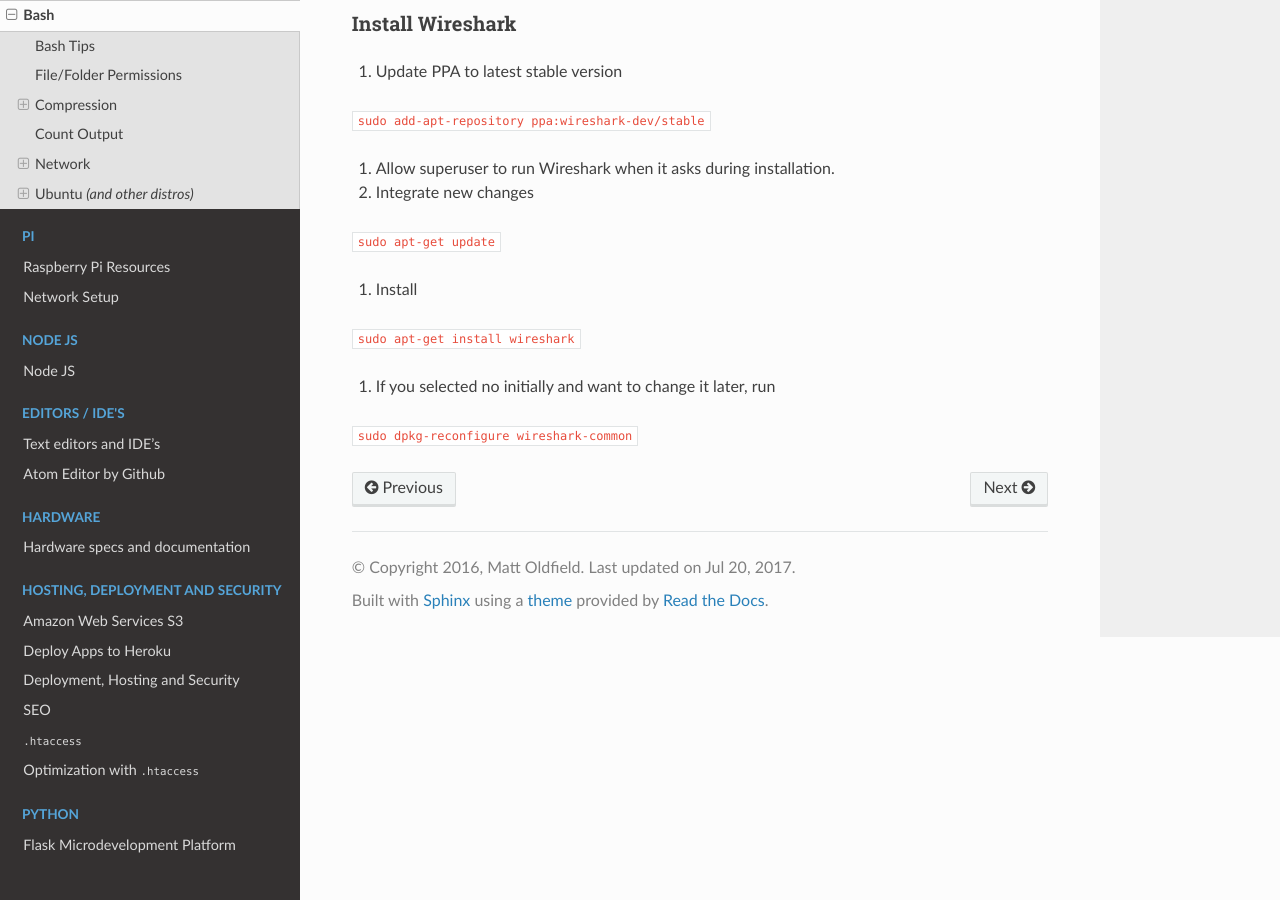
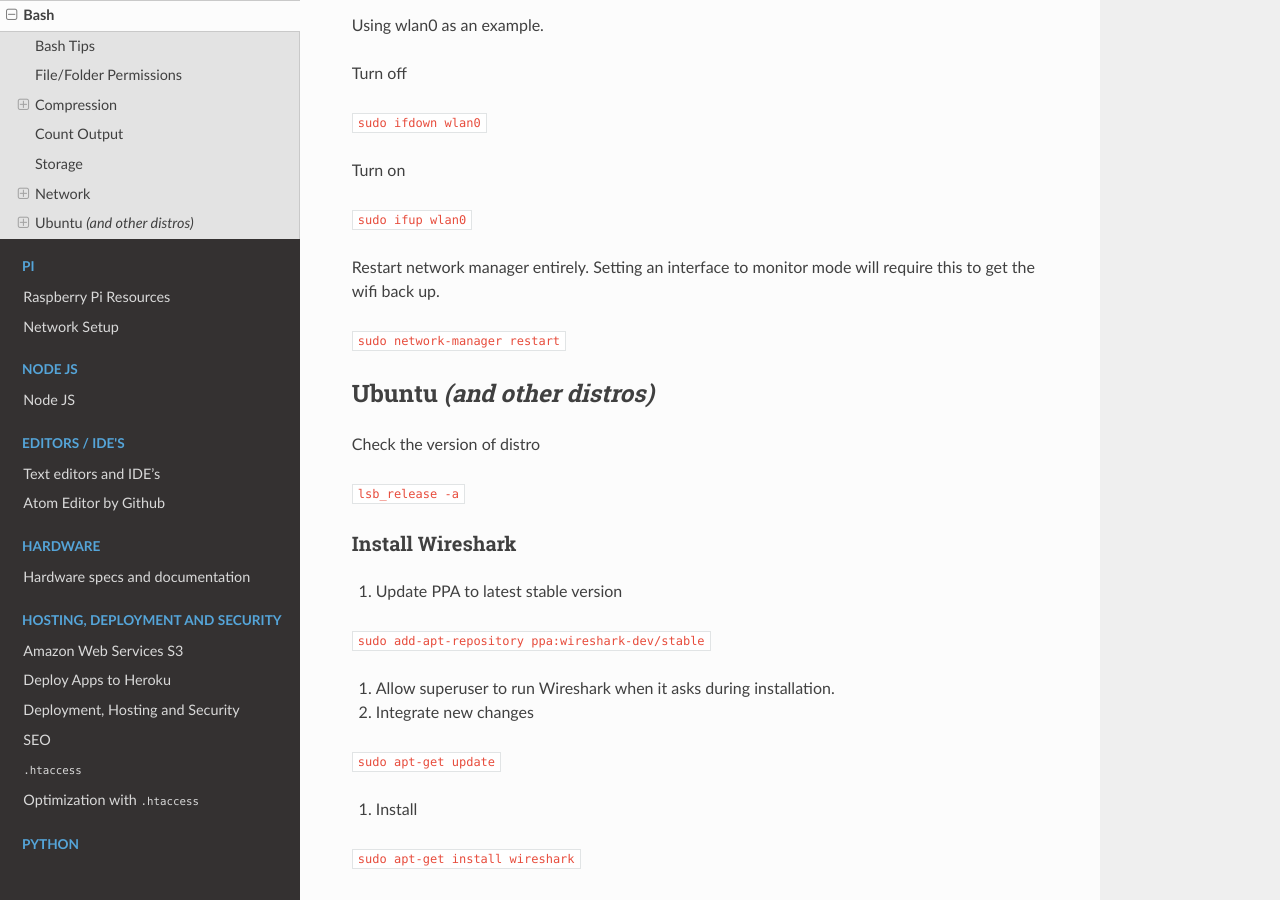
Before and after one commit to asmattic/docs, a Sphinx documentation site: the page built from source/bash.rst, in a window 1280 px wide and 900 px high, scrolled down 3587 px. Built offline with Sphinx 7.4.7 and the Read the Docs theme 2.0.0, drawn with Linux system fonts in a browser that asks for light colours; some of the changed text lies outside the part shown.

Commit message:
file systems

```diff
--- a/source/bash.rst
+++ b/source/bash.rst
@@ -98,6 +98,26 @@
 	# count lines of output
 	$ <command-with-output> | wc -l
 
+.. _bash-network-sec:
+
+Storage
+---------
+
+To list memory used by various drives and folders
+
+.. code-block:: bash
+
+	# list storage
+	$ du -h
+
+Clean up filesystem
+
+.. code-block:: bash
+
+	$ sudo apt-get clean
+
+.. _bash-network-sec:
+
 Network
 --------
 
@@ -157,10 +177,16 @@
 Using wlan0 as an example.
 
 Turn off
+
 ``sudo ifdown wlan0``
 
 Turn on
+
 ``sudo ifup wlan0``
+
+Restart network manager entirely. Setting an interface to monitor mode will require this to get the wifi back up.
+
+``sudo network-manager restart``
 
 .. _bash-ubuntu-sec:
 
--- a/source/git/index.rst
+++ b/source/git/index.rst
@@ -50,6 +50,9 @@
 
 Merging branches
 ------------------
+
+Here is a great `Atlassian article on the multiple types of merging branches <gitBranchMerge_>`_.
+
 .. note::
 	As a general strategy, it is best to merge the more important branches rather than the other way around so that the merge conflicts can be managed with less of a chance of messing up ``master`` or other stable branches.
 
```
Also changed, not shown: other parts of source/git/index.rst (+2 -0 lines).
